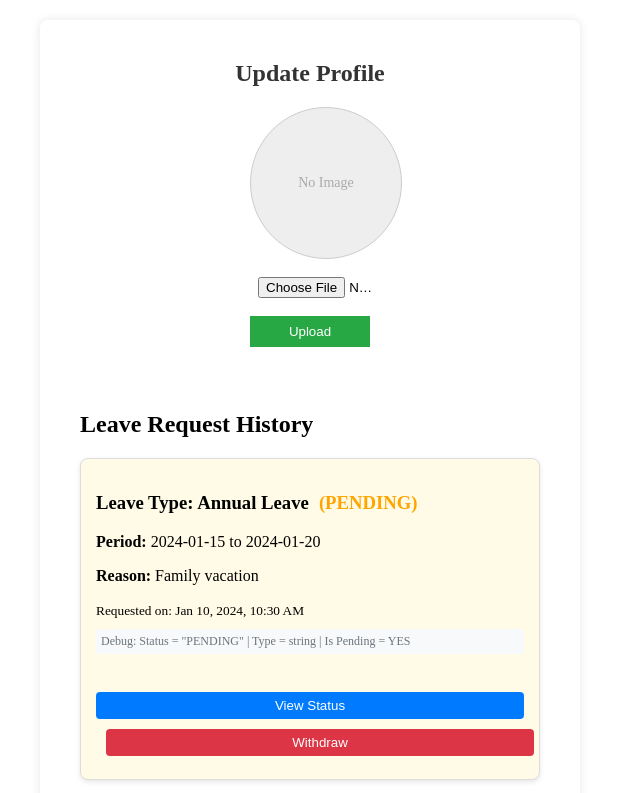
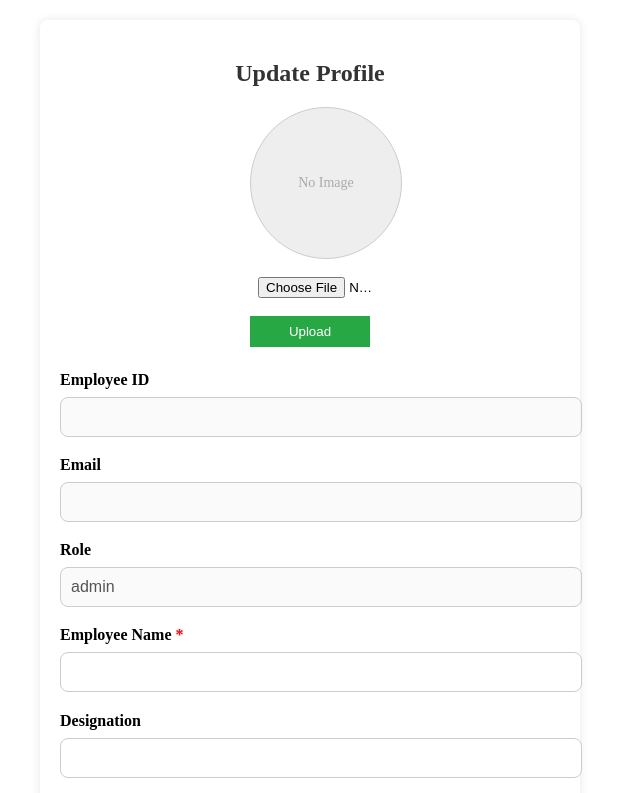
Before and after one commit to yogasundari/leaveAppNew, a React (Vite) app: page /dashboard/profile-update in a window 1280 px wide. Shown: the top 793 px of the page, without its empty margins (330-970 px from the left). Built offline with nearby package versions, Linux system fonts and the light colour scheme; sample sign-in values are in the browser's storage.

Commit message:
profile update debugged

```diff
--- /dev/null
+++ b/src/components/ProfileFormInput.jsx
@@ -0,0 +1,25 @@
+// components/ProfileFormInput.jsx
+import React from 'react';
+import '../styles/ProfileFormInput.css'; // Optional
+
+const ProfileFormInput = ({ label, name, type = 'text', value, onChange, disabled = false, required = false }) => {
+  return (
+    <div className="profile-form-group">
+      <label htmlFor={name} className="profile-form-label">
+        {label} {required && <span className="required">*</span>}
+      </label>
+      <input
+        id={name}
+        name={name}
+        type={type}
+        value={value}
+        onChange={onChange}
+        disabled={disabled}
+        required={required}
+        className="profile-form-input"
+      />
+    </div>
+  );
+};
+
+export default ProfileFormInput;
--- a/src/pages/ProfileUpdate.jsx
+++ b/src/pages/ProfileUpdate.jsx
@@ -1,11 +1,11 @@
 import React, { useState, useEffect } from 'react';
 import employeeService from '../services/employeeService';
-import FormInput from '../components/FormInput';
+import ProfileFormInput from '../components/ProfileFormInput';
 import ProfilePicture from '../components/ProfilePicture';
 import '../styles/ProfileUpdate.css';
 
 const ProfileUpdate = () => {
-  const [userData] = useState(employeeService.getUserData());
+  const userData =employeeService.getUserData()
   const [departments, setDepartments] = useState([]);
   const [formData, setFormData] = useState({
     empName: '',
@@ -157,28 +157,28 @@ console.log('empId (handleImageUpload):', empId);
       />
 
       <form onSubmit={handleSubmit}>
-        <FormInput
+        <ProfileFormInput
           name="empId"
           label="Employee ID"
           value={userData.empId}
           disabled
         />
 
-        <FormInput
+        <ProfileFormInput
           name="email"
           label="Email"
           value={userData.email}
           disabled
         />
 
-        <FormInput
+        <ProfileFormInput
           name="role"
           label="Role"
           value={userData.role}
           disabled
         />
 
-        <FormInput
+        <ProfileFormInput
           name="empName"
           label="Employee Name"
           value={formData.empName}
@@ -186,21 +186,21 @@ console.log('empId (handleImageUpload):', empId);
           required
         />
 
-        <FormInput
+        <ProfileFormInput
           name="designation"
           label="Designation"
           value={formData.designation}
           onChange={handleInputChange}
         />
 
-        <FormInput
+        <ProfileFormInput
           name="staffType"
           label="Staff Type"
           value={formData.staffType}
           onChange={handleInputChange}
         />
 
-        <FormInput
+        <ProfileFormInput
           name="joiningDate"
           label="Joining Date"
           type="date"
@@ -234,7 +234,7 @@ console.log('empId (handleImageUpload):', empId);
        </select></div>
 
         {userData.role === 'ADMIN' && (
-          <FormInput
+          <ProfileFormInput
             name="approvalFlowId"
             label="Approval Flow ID"
             value={formData.approvalFlowId}
--- /dev/null
+++ b/src/styles/ProfileFormInput.css
@@ -0,0 +1,21 @@
+.profile-form-group {
+  margin-bottom: 1.2rem;
+}
+
+.profile-form-label {
+  font-weight: 600;
+  margin-bottom: 4px;
+  display: block;
+}
+
+.required {
+  color: red;
+}
+
+.profile-form-input {
+  width: 100%;
+  padding: 10px;
+  font-size: 1rem;
+  border: 1px solid #ccc;
+  border-radius: 8px;
+}
```
